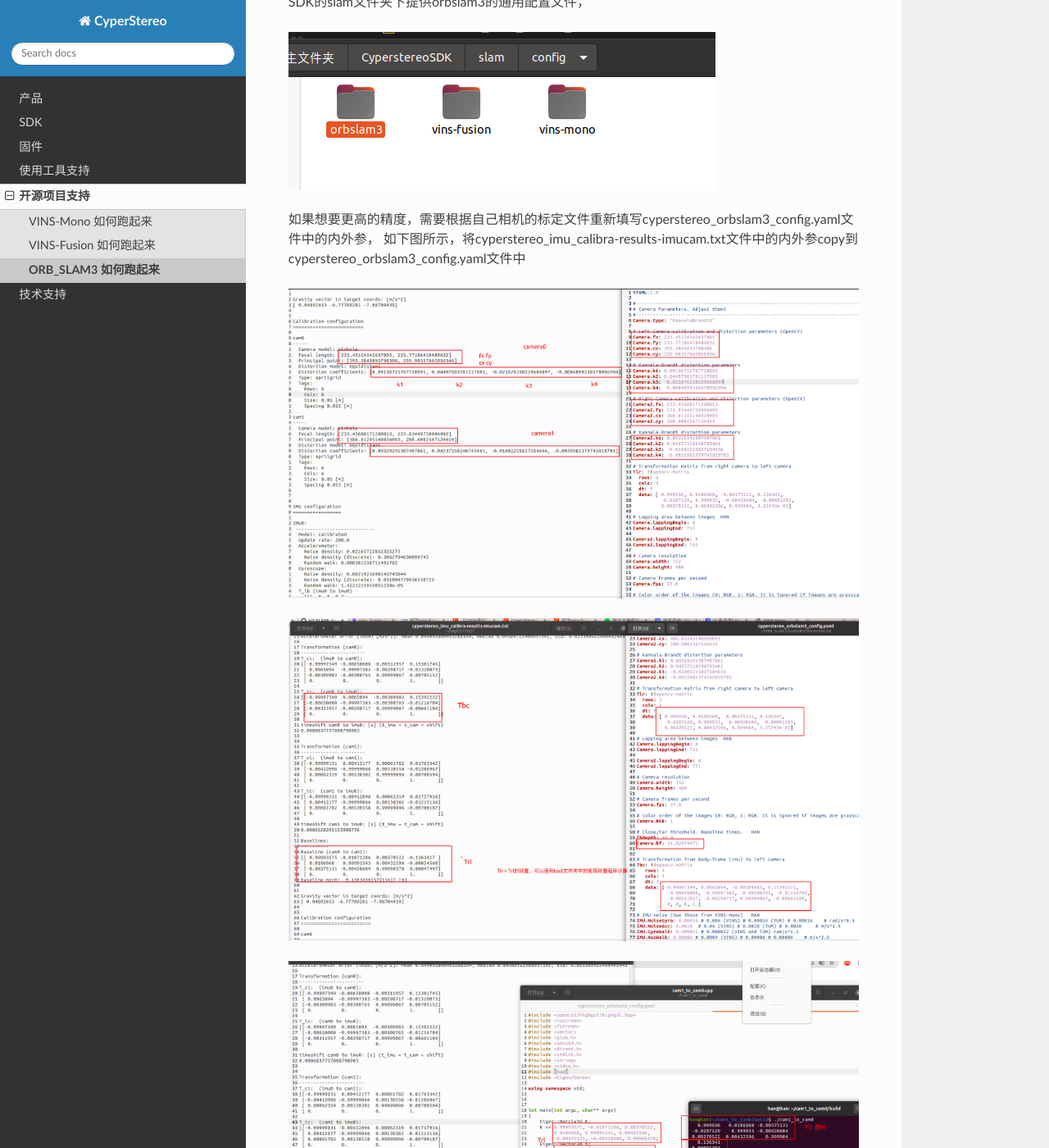
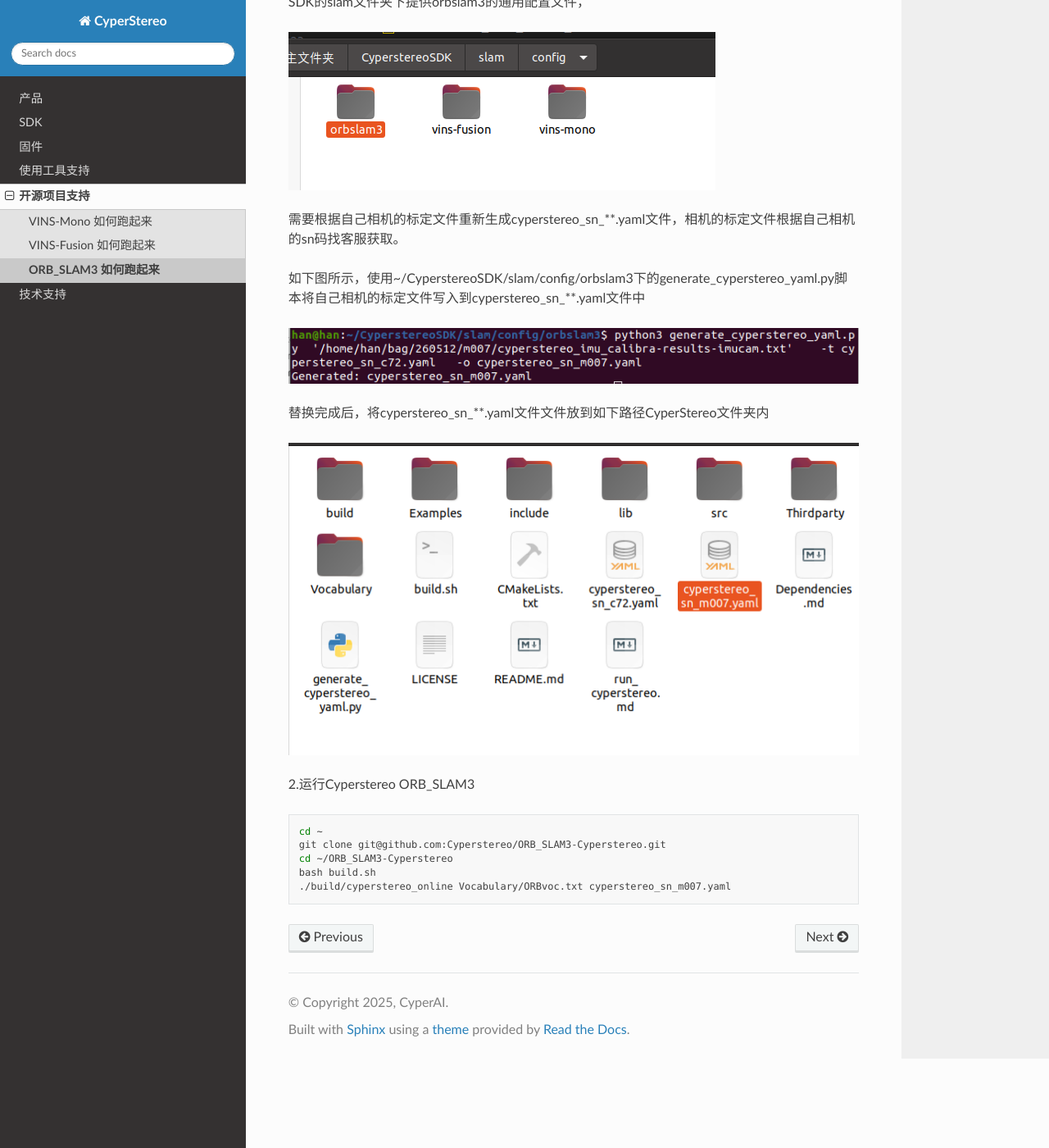
Before and after one commit to Cyperstereo/Cyperstereo-SDK-Docs-zh_CN, a Sphinx documentation site: the page built from docs/src/slam/orb_slam3.rst, in a window 1280 px wide and 1400 px high, scrolled down 284 px. Shown: the whole window at 82% size. Built offline with Sphinx 7.4.7 and the Read the Docs theme 3.1.0, drawn with Linux system fonts in a browser that asks for light colours; some of the changed text lies outside the part shown.

Commit message:
add new slam config txt

```diff
--- a/docs/src/product/imu_coord_c100.rst
+++ b/docs/src/product/imu_coord_c100.rst
@@ -1,6 +1,6 @@
 .. _product_imu_coord_c100:
 
-C100
+M100
 ==========================
 
 坐标系统
--- a/docs/src/product/spec_c100.rst
+++ b/docs/src/product/spec_c100.rst
@@ -1,13 +1,13 @@
 .. _product_spec_c100:
 
-C100
+M100
 ==========================
 
 产品规格
 --------------
 
 ================  ==================================================
-  型号              CyperStereo-C100
+  型号              CyperStereo-M100
 ----------------  --------------------------------------------------
   尺寸              168x28mm
 ----------------  --------------------------------------------------
@@ -112,7 +112,7 @@ C100
 --------
 
 ================  =======================================
-  包装内容           CyperStereo C100 x1   USB3.0 Cable x1
+  包装内容           CyperStereo M100 x1   USB3.0 Cable x1
 ================  =======================================
 
 保修
--- a/docs/src/product/surface_c100.rst
+++ b/docs/src/product/surface_c100.rst
@@ -1,6 +1,6 @@
 .. _product_surface_c100:
 
-C100
+M100
 ==========================
 
 尺寸与结构
--- a/docs/src/slam/orb_slam3.rst
+++ b/docs/src/slam/orb_slam3.rst
@@ -12,34 +12,22 @@ SDK的slam文件夹下提供orbslam3的通用配置文件，
 
 .. image:: ../../images/slam/orbslam1.png
 
-如果想要更高的精度，需要根据自己相机的标定文件重新填写cyperstereo_orbslam3_config.yaml文件中的内外参，
-如下图所示，将cyperstereo_imu_calibra-results-imucam.txt文件中的内外参copy到cyperstereo_orbslam3_config.yaml文件中
+需要根据自己相机的标定文件重新生成cyperstereo_sn_**.yaml文件，相机的标定文件根据自己相机的sn码找客服获取。
 
-.. image:: ../../images/slam/orbslam2.png
+如下图所示，使用~/CyperstereoSDK/slam/config/orbslam3下的generate_cyperstereo_yaml.py脚本将自己相机的标定文件写入到cyperstereo_sn_**.yaml文件中
 
-.. image:: ../../images/slam/orbslam3.png
+.. image:: ../../images/slam/orbslam3_config.png
+替换完成后，将cyperstereo_sn_**.yaml文件文件放到如下路径CyperStereo文件夹内
 
-.. image:: ../../images/slam/orbslam4.png
-
-.. image:: ../../images/slam/orbslam5.png
-
-替换完成后，将cyperstereo_orbslam3_config.yaml文件放到如下路径CyperStereo文件夹内
-
-.. image:: ../../images/slam/orbslam6.png
+.. image:: ../../images/slam/orbslam3_config2.png
 
 
-2.运行Cyperstereo节点
+2.运行Cyperstereo ORB_SLAM3
 
 .. code-block:: bash
 
-  cd (local path of Cyperstereo)
-  source ./devel/setup.bash
-  rosrun CyperstereoRos capture_image_imu
-
-3.打开另一个命令行运行vins
-
-.. code-block:: bash
-
-  cd (local path of vins)
-  source ./devel/setup.bash
-  rosrun ORB_SLAM3 Stereo_Inertial Vocabulary/ORBvoc.txt Examples/Stereo-Inertial/cyperstereo_orbslam3_config.yaml true
+  cd ~
+  git clone git@github.com:Cyperstereo/ORB_SLAM3-Cyperstereo.git
+  cd ~/ORB_SLAM3-Cyperstereo
+  bash build.sh
+  ./build/cyperstereo_online Vocabulary/ORBvoc.txt cyperstereo_sn_m007.yaml
```
Also changed, not shown: docs/src/slam/vins.rst (+4 -5 lines), docs/src/slam/vins_fusion.rst (+4 -4 lines), docs/images/slam/orbslam3_config.png (added), docs/images/slam/orbslam3_config2.png (added), docs/images/slam/orbslam3_run.png (added), docs/images/slam/vins_fusion_config.png (added), docs/images/slam/vins_mono_config.png (added).
